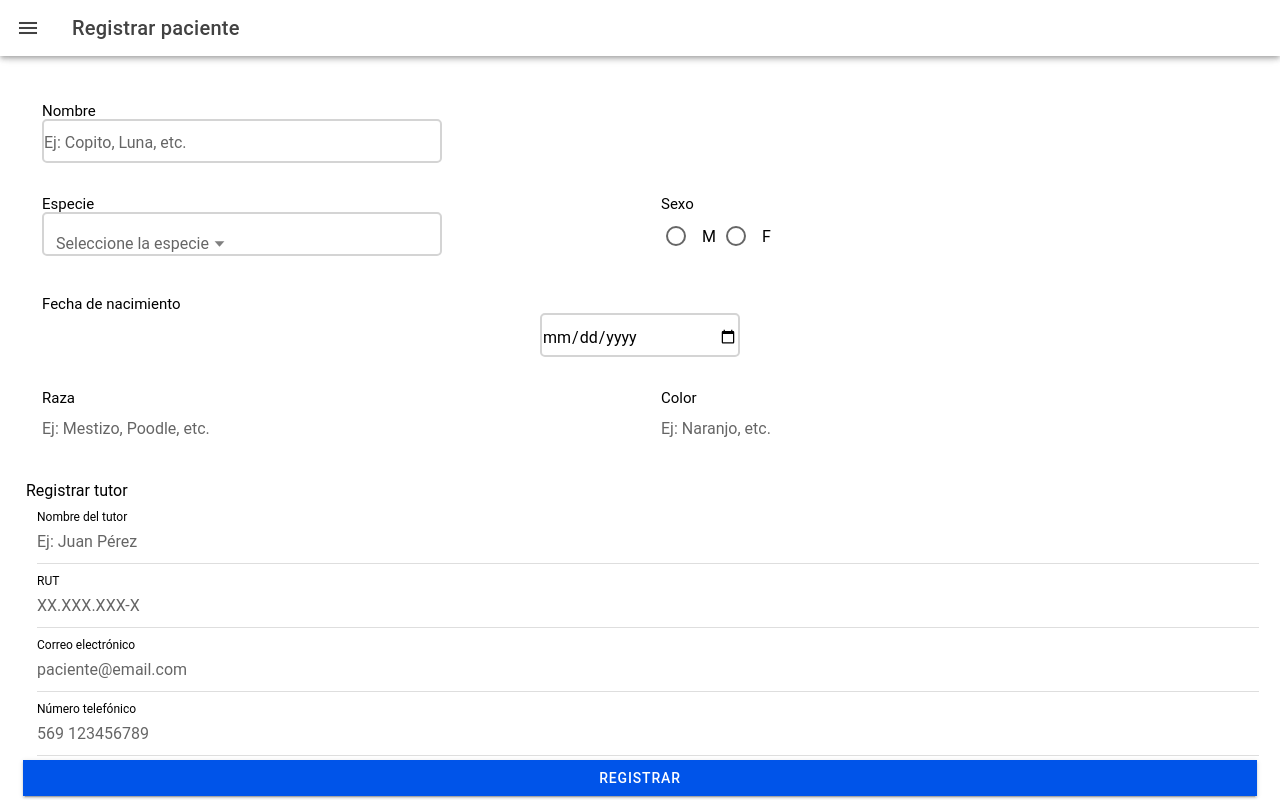
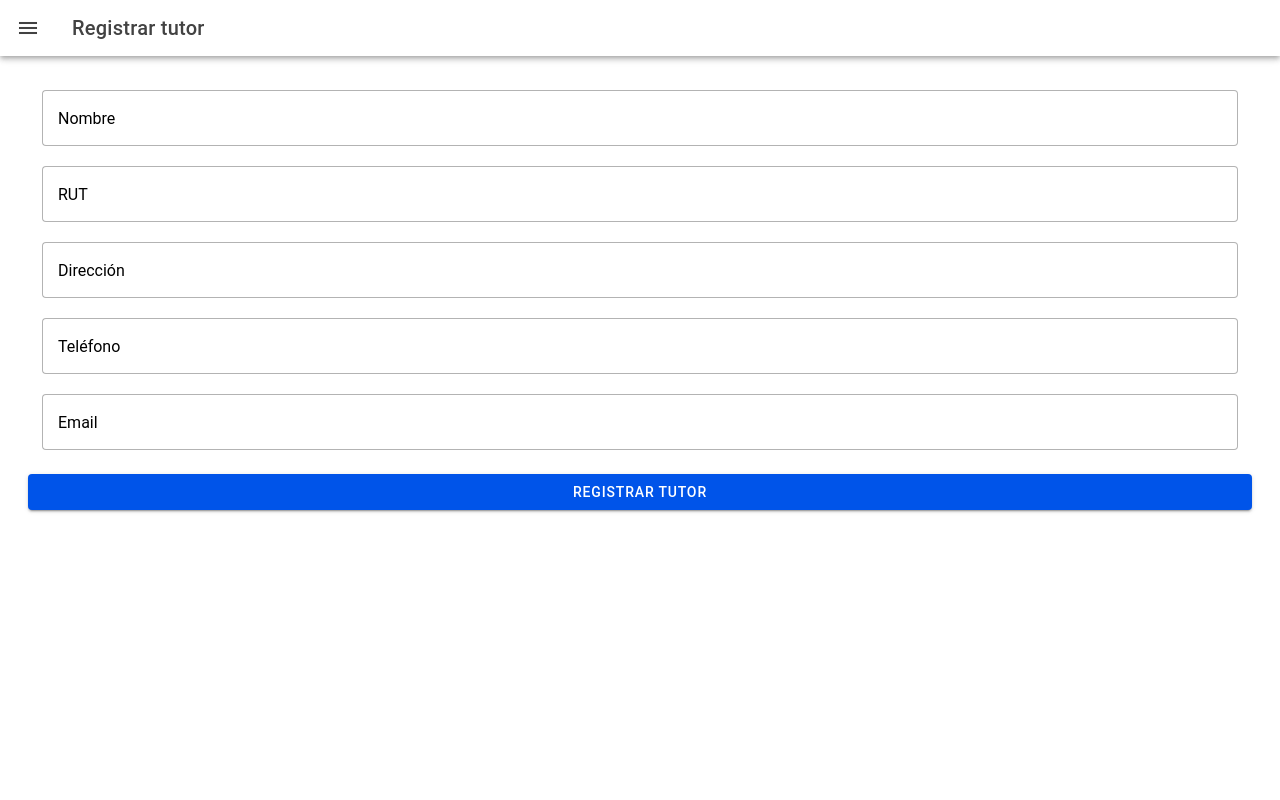
Before and after one commit to Paw-Solutions/GoVet, a React (Vite) app in the folder Frontend/: page / in a window 1280 px wide. Built offline with nearby package versions, Linux system fonts and the light colour scheme.

Commit message:
registrotutor

```diff
--- a/Frontend/package.json
+++ b/Frontend/package.json
@@ -37,6 +37,7 @@
     "@types/react-dom": "19.0.4",
     "@vitejs/plugin-legacy": "^5.0.0",
     "@vitejs/plugin-react": "^4.0.1",
+    "autoprefixer": "^10.4.21",
     "cypress": "^13.5.0",
     "eslint": "^9.20.1",
     "eslint-plugin-react": "^7.32.2",
@@ -44,10 +45,12 @@
     "eslint-plugin-react-refresh": "^0.4.19",
     "globals": "^15.15.0",
     "jsdom": "^22.1.0",
+    "postcss": "^8.5.6",
+    "tailwindcss": "^4.1.13",
     "terser": "^5.4.0",
     "typescript": "^5.1.6",
     "typescript-eslint": "^8.24.0",
-    "vite": "~5.2.0",
+    "vite": "^5.4.20",
     "vitest": "^0.34.6"
   },
   "overrides": {
--- a/Frontend/src/App.tsx
+++ b/Frontend/src/App.tsx
@@ -3,7 +3,7 @@ import { IonApp, IonRouterOutlet, setupIonicReact } from "@ionic/react";
 import { IonReactRouter } from "@ionic/react-router";
 import BarraLateral from "./components/BarraLateral";
 import RegistroPacienteTutor from "./pages/RegistroPacienteTutor";
-
+import RegistroTutor from "./pages/registroTutor";
 /* Core CSS required for Ionic components to work properly */
 import "@ionic/react/css/core.css";
 
@@ -42,7 +42,7 @@ const App: React.FC = () => (
       <BarraLateral />
       <IonRouterOutlet id="main-content">
         <Route exact path="/">
-          <RegistroPacienteTutor />
+          <RegistroTutor />
         </Route>
         {/*agregar mas paginas aca*/}
       </IonRouterOutlet>
--- /dev/null
+++ b/Frontend/src/pages/registroTutor.tsx
@@ -0,0 +1,129 @@
+import {
+  IonPage,
+  IonHeader,
+  IonToolbar,
+  IonTitle,
+  IonContent,
+  IonList,
+  IonItem,
+  IonLabel,
+  IonInput,
+  IonSelect,
+  IonSelectOption,
+  IonRadioGroup,
+  IonRadio,
+  IonButton,
+  IonButtons,
+  IonMenuButton,
+  IonGrid,
+  IonRow,
+  IonCol,
+} from "@ionic/react";
+
+const RegistroTutor: React.FC = () => (
+  <IonPage>
+    <IonHeader>
+      <IonToolbar>
+        <IonButtons slot="start">
+          <IonMenuButton />
+        </IonButtons>
+        <IonTitle slot="start">Registrar tutor</IonTitle>
+      </IonToolbar>
+    </IonHeader>
+    <IonContent className="ion-padding">
+      <IonList>
+        {/* Input Nombre*/}
+        <IonGrid>
+          <IonRow>
+            <IonCol>
+              <IonItem lines="none">
+                <IonInput
+                  label="Nombre"
+                  type="text"
+                  labelPlacement="floating"
+                  fill="outline"
+                  placeholder="Ej: Dani Huenuman"
+                ></IonInput>
+              </IonItem>
+            </IonCol>
+          </IonRow>
+        </IonGrid>
+        {/* Input Rut*/}
+        <IonGrid>
+          <IonRow>
+            <IonCol>
+              <IonItem lines="none">
+                <IonInput
+                  label="RUT"
+                  type="text"
+                  labelPlacement="floating"
+                  fill="outline"
+                  placeholder="Ej: 99999999-9"
+                ></IonInput>
+              </IonItem>
+            </IonCol>
+          </IonRow>
+        </IonGrid>
+        {/* Input Direccion*/}
+        <IonGrid>
+          <IonRow>
+            <IonCol>
+              <IonItem lines="none">
+                <IonInput
+                  label="Dirección"
+                  type="text"
+                  labelPlacement="floating"
+                  fill="outline"
+                  placeholder="Ej: Calle Falsa 123"
+                ></IonInput>
+              </IonItem>
+            </IonCol>
+          </IonRow>
+        </IonGrid>
+        {/* Input Teléfono*/}
+        <IonGrid>
+          <IonRow>
+            <IonCol>
+              <IonItem lines="none">
+                <IonInput
+                  label="Teléfono"
+                  type="tel"
+                  labelPlacement="floating"
+                  fill="outline"
+                  placeholder="Ej: 9XXXXXXXX"
+                ></IonInput>
+              </IonItem>
+            </IonCol>
+          </IonRow>
+        </IonGrid>
+        {/* Input Email*/}
+        <IonGrid>
+          <IonRow>
+            <IonCol>
+              <IonItem lines="none">
+                <IonInput
+                  label="Email"
+                  type="email"
+                  labelPlacement="floating"
+                  fill="outline"
+                  placeholder="Ej: govet@paw-solutions.com"
+                ></IonInput>
+              </IonItem>
+            </IonCol>
+          </IonRow>
+        </IonGrid>
+        {/* Botón Registrar */}
+        <IonGrid>
+          <IonRow>
+            <IonCol className="ion-text-center">
+              <IonButton className="custom-button" expand="block">
+                Registrar tutor
+              </IonButton>
+            </IonCol>
+          </IonRow>
+        </IonGrid>
+      </IonList>
+    </IonContent>
+  </IonPage>
+);
+export default RegistroTutor;
```
Also changed, not shown: Frontend/src/pages/registroTutor.css (added), 1 other file (tests, documents, lock files or other folders).
